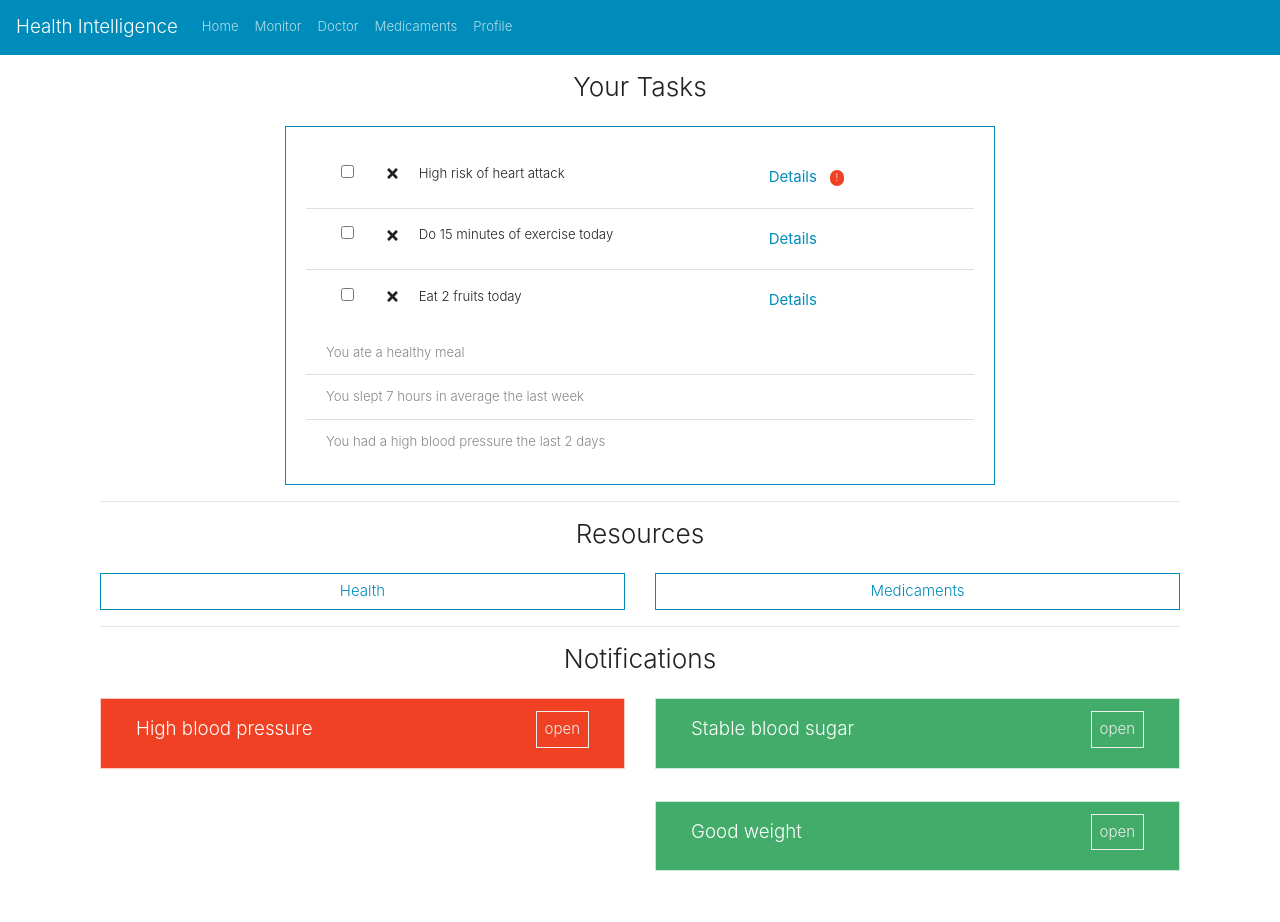
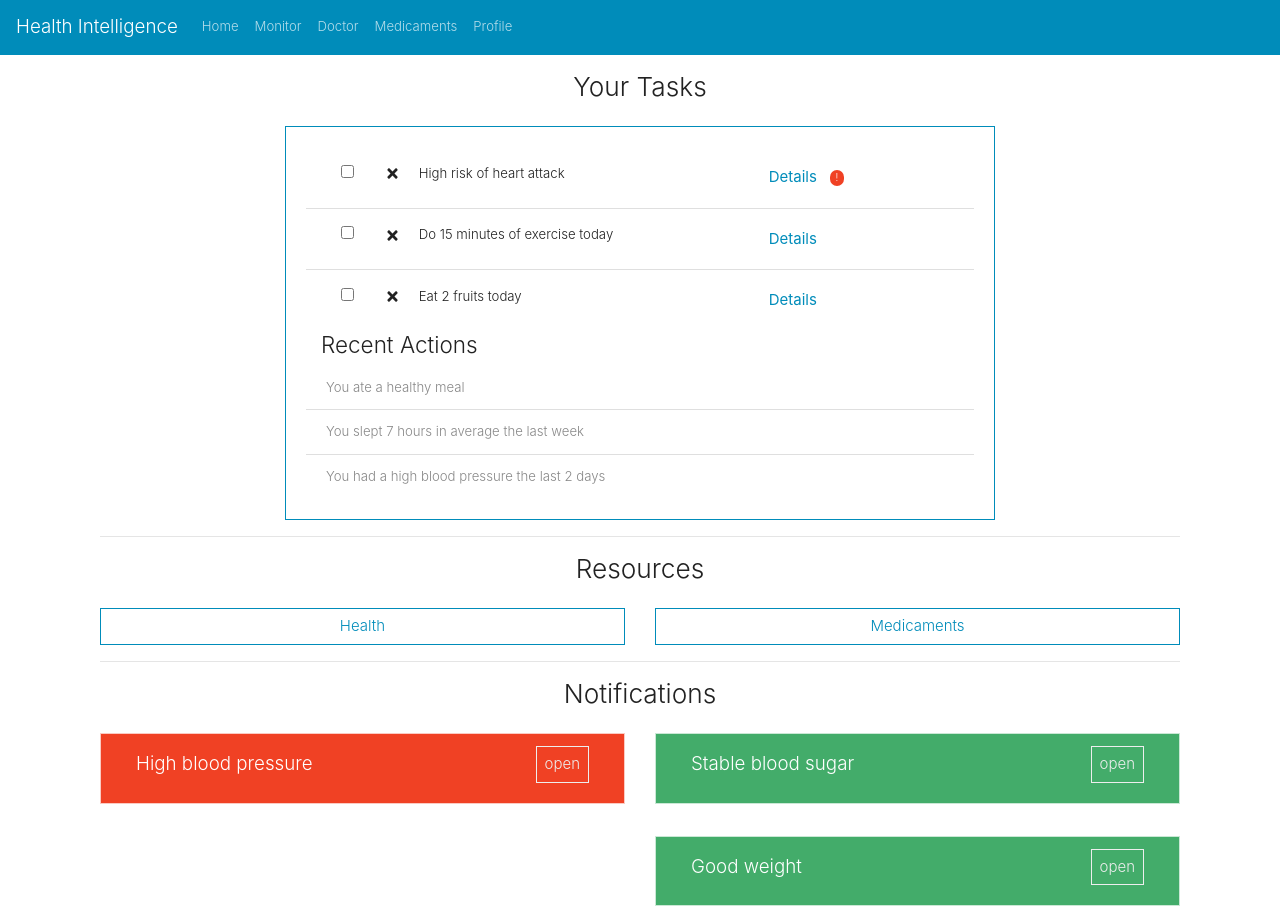
Before and after one commit to eduardvercaemer/itesm-hackathon-health-intelligence, a Next.js app: page /home in a window 1280 px wide. Before the commit the page ends 887 px from the top, so only its background shows below. Built offline with nearby package versions, Linux system fonts and the light colour scheme.

Commit message:
add: task functionality and done message

```diff
--- a/components/user-actions.js
+++ b/components/user-actions.js
@@ -32,7 +32,7 @@ const SuggestedAction = ({
         <Col xs={12} md={8}>
           <Row>
             <Col xs={1} className="my-auto align-items-center">
-              <input type="checkbox" onClick={onDone}/>
+              <input type="checkbox" onClick={onDone} />
             </Col>
             <Col xs={1} className="my-auto align-items-center">
               <WrapButton onClick={onDone} variant="outline-black">
@@ -77,9 +77,11 @@ const PastAction = ({ text }) => (
   <ListGroup.Item className="text-muted">{text}</ListGroup.Item>
 );
 
+// when there are no suggestions, show a message instead
 const UserActions_ = ({ suggestions, history, onDone }) => (
   <>
     <Accordion>
+      {suggestions.length > 0 ? (
         <ListGroup variant="flush">
           {suggestions.map((suggestion, index) => (
             <SuggestedAction
@@ -93,7 +95,19 @@ const UserActions_ = ({ suggestions, history, onDone }) => (
             />
           ))}
         </ListGroup>
+      ) : (
+        <Alert variant="info" className="text-center align-self-center">
+          <h5>You are done for now!</h5>
+        </Alert>
+      )}
     </Accordion>
+    <Container>
+      <Row>
+        <Col className="mx-auto">
+          <h4>Recent Actions</h4>
+        </Col>
+      </Row>
+    </Container>
     <ListGroup variant="flush">
       {history.map((action, index) => (
         <PastAction key={index} text={action.text} />
@@ -143,7 +157,7 @@ export default function UserActions() {
       ),
     },
   ];
-  const history = [
+  const history_ = [
     {
       text: "You ate a healthy meal",
     },
@@ -156,11 +170,17 @@ export default function UserActions() {
   ];
 
   const [suggestions, setSuggestions] = useState(suggestions_);
+  const [history, setHistory] = useState(history_);
 
+  // removes suggestion from list and adds to history, keeping
+  // a maximum of 5 items in history
   const removeSuggestion = (index) => {
     const newSuggestions = [...suggestions];
+    const newHistory = [...history];
+    newHistory.push(newSuggestions[index]);
     newSuggestions.splice(index, 1);
     setSuggestions(newSuggestions);
+    setHistory(newHistory.slice(-5));
   };
 
   return (
```
Lines whose indentation alone changed are shown as unchanged.
